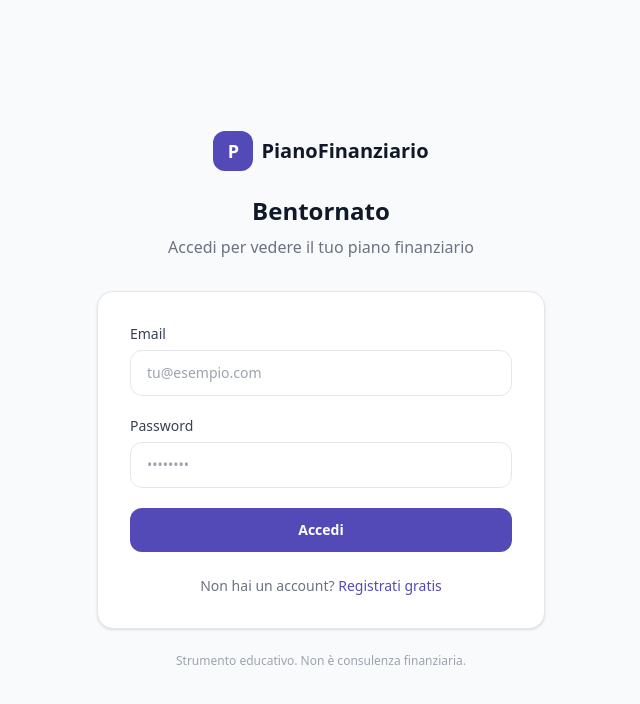
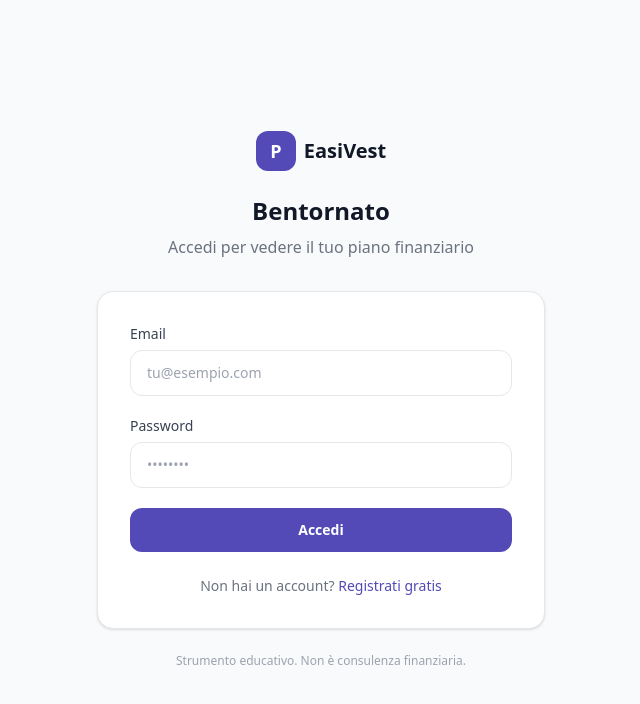
Before and after one commit to nicolatedoldi-eng/PianoFinanziario, a React (Vite) app: page /login in a window 1280 px wide. Shown: the top 704 px of the page, without its empty margins (319-959 px from the left). Built offline with nearby package versions, Linux system fonts and the light colour scheme; no server answers.

Commit message:
Update Auth.jsx

```diff
--- a/src/pages/Auth.jsx
+++ b/src/pages/Auth.jsx
@@ -51,7 +51,7 @@
             <div className="w-10 h-10 rounded-xl flex items-center justify-center" style={{ backgroundColor: '#534AB7' }}>
               <span className="text-white font-bold text-lg">P</span>
             </div>
-            <span className="font-semibold text-gray-900 text-xl">PianoFinanziario</span>
+            <span className="font-semibold text-gray-900 text-xl">EasiVest</span>
           </Link>
           <h1 className="text-2xl font-bold text-gray-900 mb-2">
             {isLogin ? 'Bentornato' : 'Crea il tuo account'}
```
